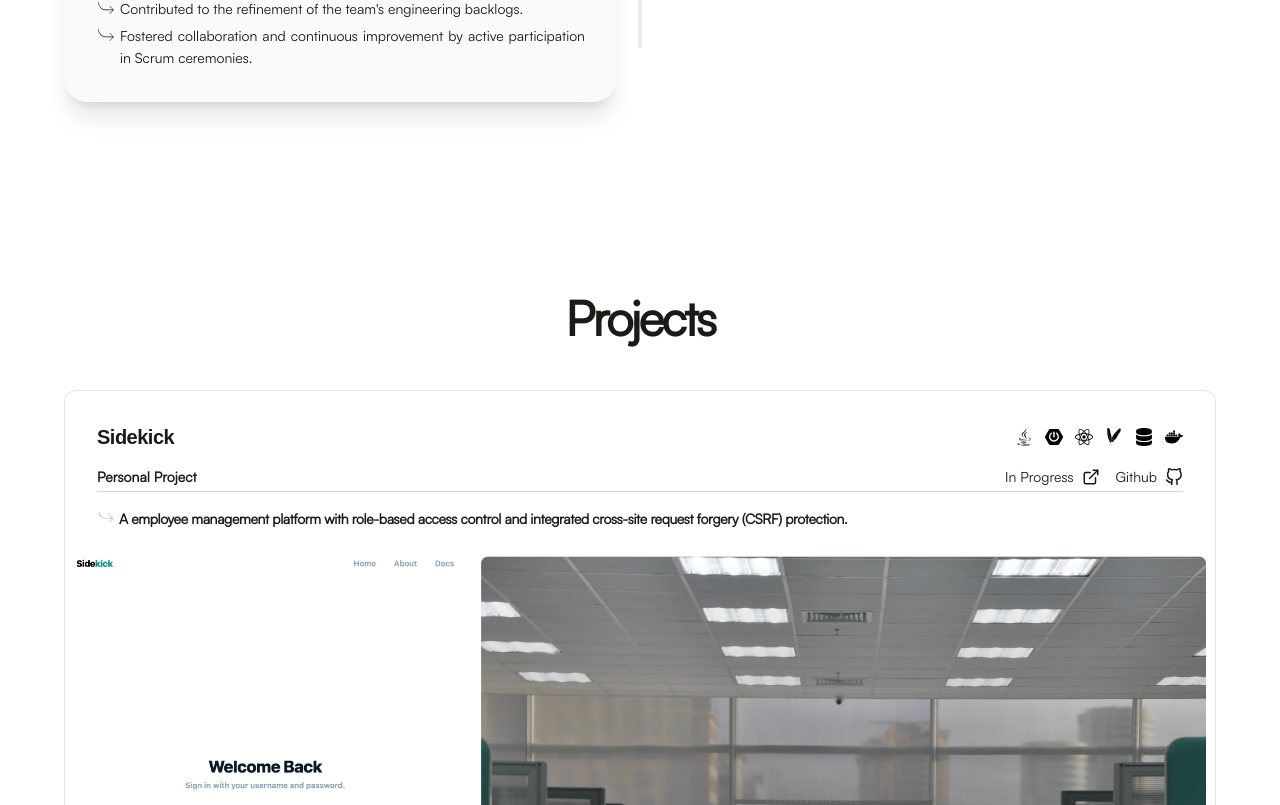
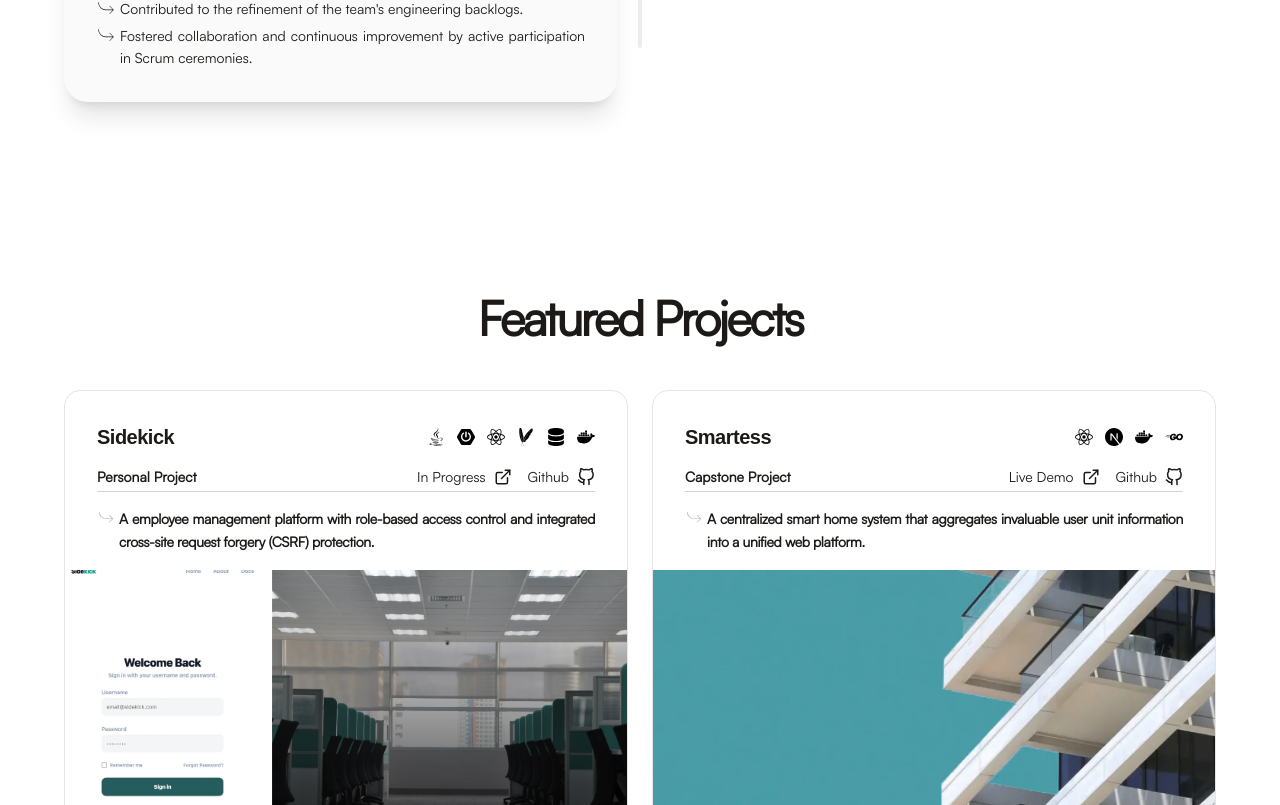
Before and after one commit to eimcharles/eimcharles.github.io, a React (Vite) app: page / in a window 1280 px wide. Shown: the part 1995-2800 px from the top of the page. Built offline with nearby package versions, Linux system fonts and the light colour scheme; a web font is replaced by a local one.

Commit message:
chore(projects): update projects section header, layout and card images.

```diff
--- a/src/components/Projects.jsx
+++ b/src/components/Projects.jsx
@@ -6,14 +6,14 @@ const Projects = () => {
     <section id="projects" className="w-full px-6 py-16 md:py-24 select-none overflow-hidden bg-[#ffffff]">
       <div className="w-full max-w-6xl mx-auto flex flex-col gap-8 md:gap-12">
         <h2 className="text-3xl md:text-5xl font-black font-satoshi tracking-tighter text-stone-900 leading-none text-center">
-          Projects
+          Featured Projects
         </h2>
 
         <div className="grid grid-cols-1 md:grid-cols-8 gap-6 w-full">
           {projectsData.map((project) => (
             <div key={project.id} className={`group ${project.gridSpan} w-full flex flex-col`}>
 
-              <div className="flex flex-col gap-4 overflow-hidden rounded-xl border border-stone-200
+              <div className="flex flex-col gap-4 overflow-hidden rounded-2xl border border-stone-200
                               hover:scale-[0.99] transition-all duration-500 bg-[#ffffff]">
                 <div className="flex flex-col gap-4 pt-4 px-6 sm:pt-8 sm:px-8">
 
@@ -81,7 +81,6 @@ const Projects = () => {
             </div>
           ))}
         </div>
-
       </div>
     </section>
   );
--- a/src/data/projectsData.js
+++ b/src/data/projectsData.js
@@ -32,7 +32,7 @@ export const projectsData = [
     id: 'Sidekick',
     type: 'Personal Project',
     title: 'Sidekick',
-    gridSpan: 'md:col-span-8',
+    gridSpan: 'md:col-span-4',
     description: 'A employee management platform with role-based access control and integrated cross-site request forgery (CSRF) protection.',
     languages: [
         { id: 1, name: "Java 17", icon: FaJava, color: "group-hover:text-[#5382A1]"},
@@ -46,6 +46,23 @@ export const projectsData = [
     demo: "In Progress",
     demoUrl: "https://github.com/eimcharles/sidekick-project",
     githubUrl: 'https://github.com/eimcharles/sidekick-project'
+  },
+    {
+    id: 'Smartess',
+    type: 'Capstone Project',
+    title: 'Smartess',
+    gridSpan: 'md:col-span-4',
+    description: 'A centralized smart home system that aggregates invaluable user unit information into a unified web platform.',
+    languages: [
+        { id: 11, name: "React", icon: SiReact, color: "group-hover:text-[#61DAFB]"},
+        { id: 12, name: "Nextjs", icon: SiNextdotjs, color: "group-hover:text-[#000000]"},
+        { id: 13, name: "Docker", icon: SiDocker, color: "group-hover:text-[#00758F]"},
+        { id: 14, name: "Go", icon: SiGo, color: "group-hover:text-[#00ADD8]"},
+    ],
+    image: Smartess,
+    demo:"Live Demo",
+    demoUrl: "https://smartess.vercel.app/",
+    githubUrl: 'https://github.com/eimcharles/Smartess'
   },
   {
     id: 'Cybertruck',
@@ -75,21 +92,4 @@ export const projectsData = [
     demo: "Demo",
     githubUrl: 'https://github.com/eimcharles/interactive-3d-graphics-scene'
   },
-  {
-    id: 'Smartess',
-    type: 'Capstone Project',
-    title: 'Smartess',
-    gridSpan: 'md:col-span-4',
-    description: 'A centralized smart home system that aggregates invaluable user unit information into a unified web platform.',
-    languages: [
-        { id: 11, name: "React", icon: SiReact, color: "group-hover:text-[#61DAFB]"},
-        { id: 12, name: "Nextjs", icon: SiNextdotjs, color: "group-hover:text-[#000000]"},
-        { id: 13, name: "Docker", icon: SiDocker, color: "group-hover:text-[#00758F]"},
-        { id: 14, name: "Go", icon: SiGo, color: "group-hover:text-[#00ADD8]"},
-    ],
-    image: Smartess,
-    demo:"Live Demo",
-    demoUrl: "https://smartess.vercel.app/",
-    githubUrl: 'https://github.com/eimcharles/Smartess'
-  },
 ];
```
Also changed, not shown: src/assets/Sidekick.webp.
